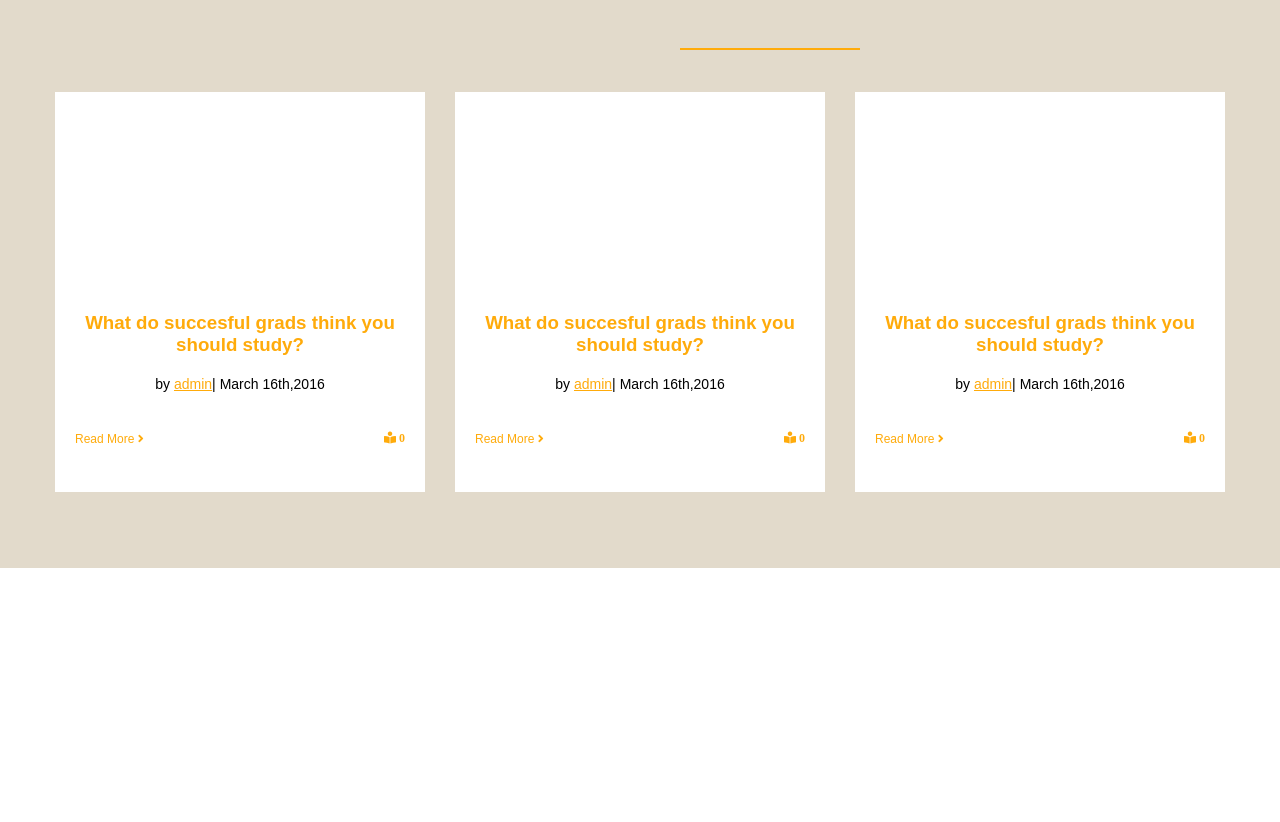
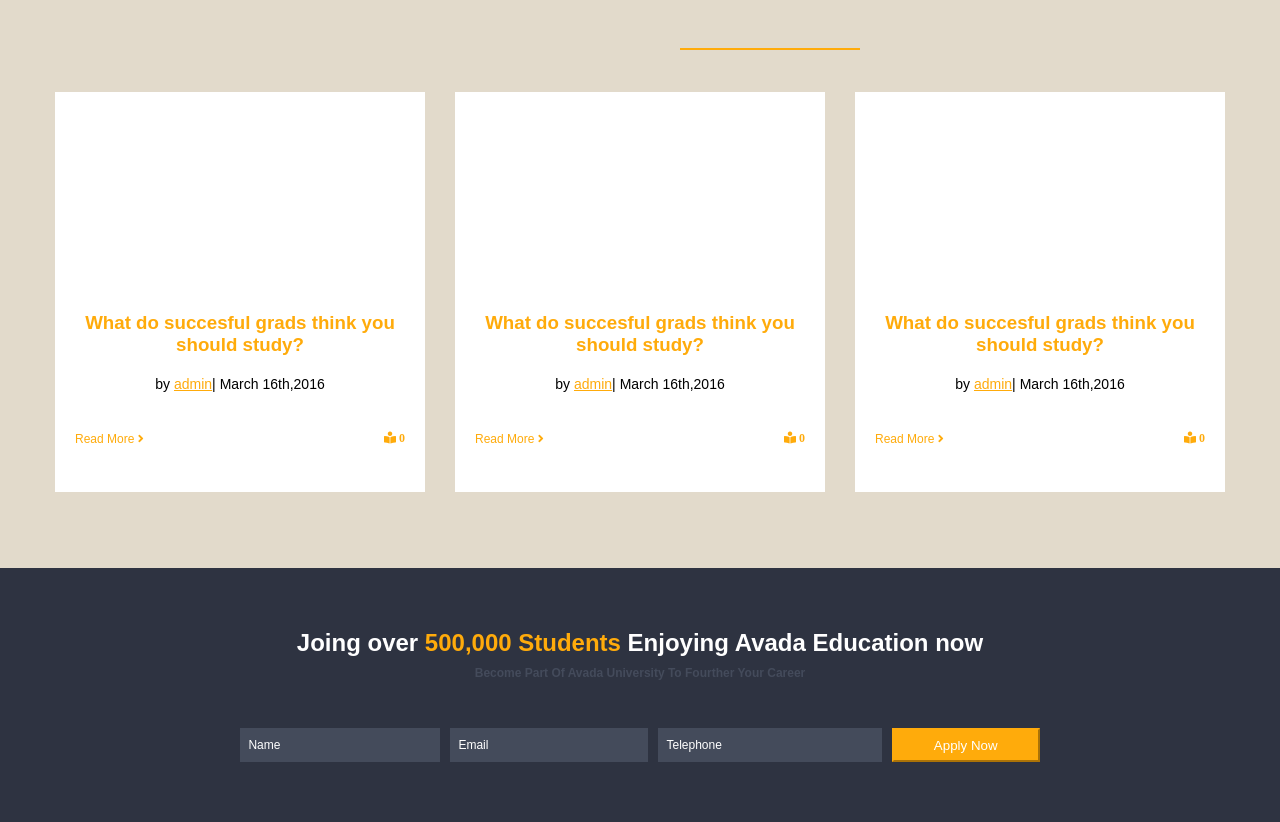
Before and after one commit to AlbertoAbate/proj-html-vuejs, a plain HTML site: page index.html in a window 1280 px wide. Shown: the part 2789-3611 px from the top of the page. Before the commit the page ends 3357 px from the top, so only its background shows below. Drawn offline with nearby package versions, Linux system fonts and the light colour scheme.

Commit message:
sixth-section

```diff
--- a/css/styles.css
+++ b/css/styles.css
@@ -329,3 +329,33 @@ header {
    font-size: 12px;
    margin: 20px;
 }
+/* sixth section */
+.sixth-section {
+    background-color: #2e3341;
+    padding: 60px 0;
+    text-align: center;
+    line-height: 30px;
+}
+.sixth-section h4 {
+    color: #444b5b;
+    font-size: 12px;
+}
+.sixth-section .addresses {
+    justify-content: center;
+}
+.name,
+.email,
+.telephone {
+    padding: 2px 160px 2px 8px;
+    margin-right: 10px;
+    font-size: 12px;
+    background-color: #444b5b;
+}
+.apply {
+    background-color: #ffab0b;
+    border-color: #ffab0b;
+    padding: 4px 40px;
+}
+.addresses {
+    margin-top: 40px;
+}
--- a/index.html
+++ b/index.html
@@ -91,7 +91,7 @@
         </section>
         <!-- third-section -->
         <section class="third-section">
-            <div class="pippo container-small flex">
+            <div class="terza container-small flex">
                 <div class="world">
                     <h3 class="tu mb">World Class Facilities</h3>
                     <p class="mb">Avada University is devoted to excellence in teaching, learning, and research, and developing leaders in many disciplines who make a different globally.</p>
@@ -219,6 +219,19 @@
                 </div>
             </div>
         </section>
+        <!-- sixth section -->
+        <section class="sixth-section">
+            <div class="container-small">
+                <h2 class="white">Joing over <span class="orange">500,000 Students</span> Enjoying Avada Education now</h2>
+                <h4>Become Part Of Avada University To Fourther Your Career</h4>
+                <div class="addresses flex">
+                    <div class="name white">Name</div>
+                    <div class="email white">Email</div>
+                    <div class="telephone white">Telephone</div>
+                    <button class="apply white"> Apply Now</button>
+                </div>
+            </div>
+        </section>
     </main>
 
     <!-- footer -->
```
